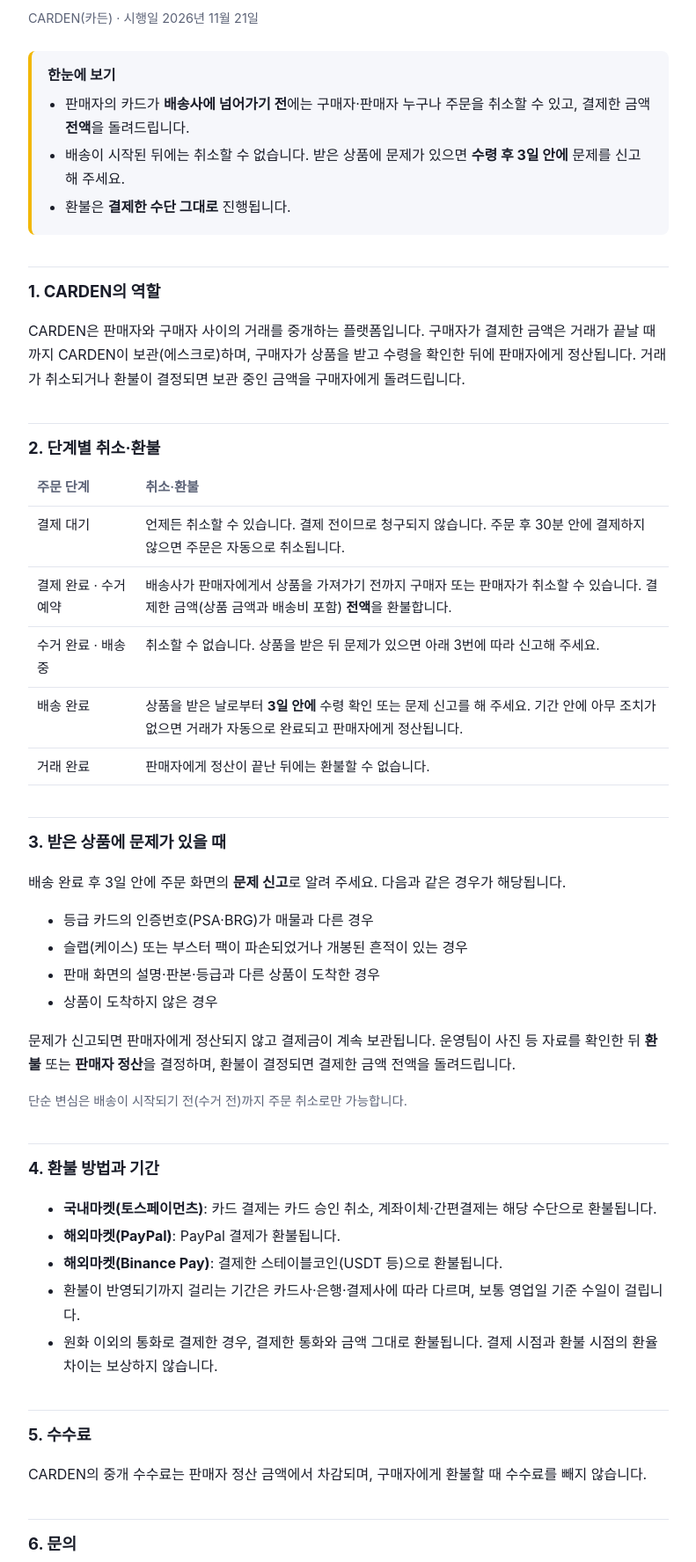
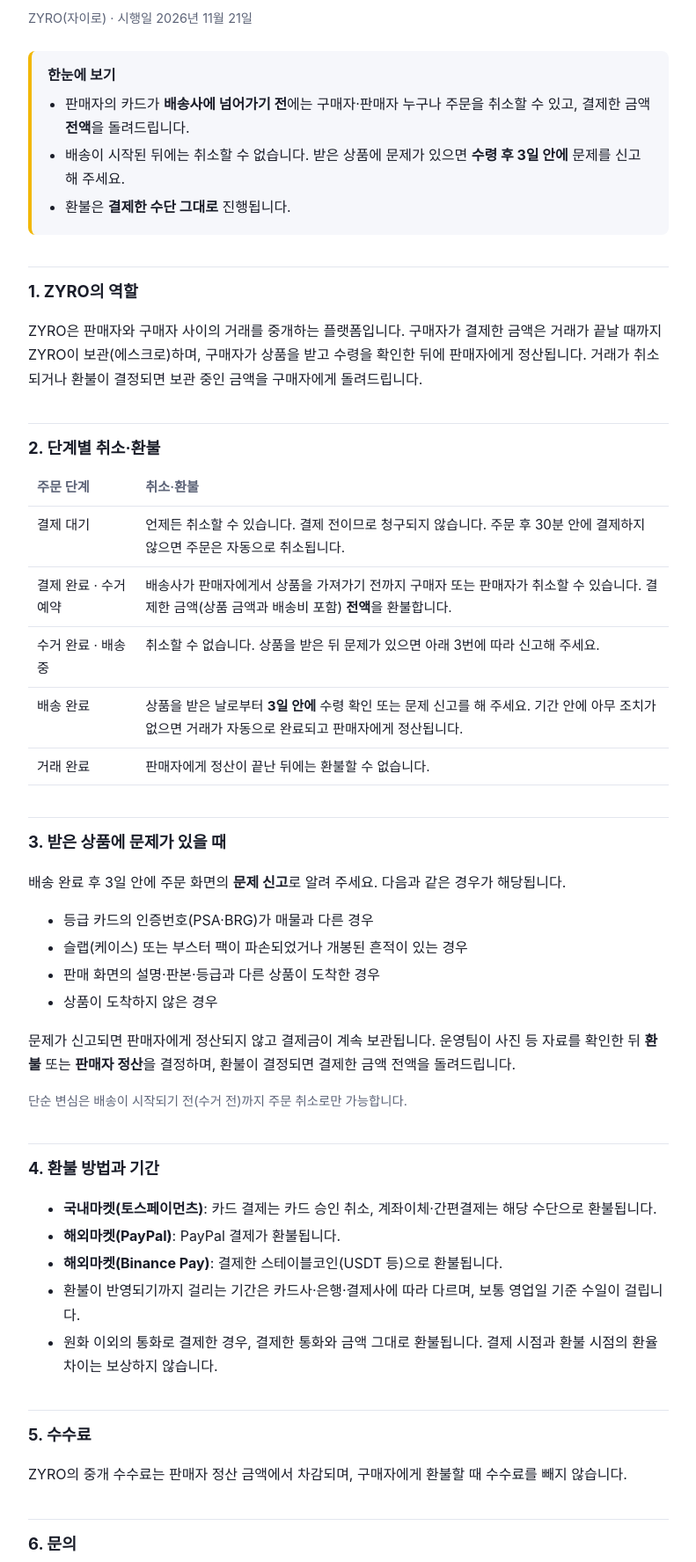
Before and after one commit to nekh802/carden-policies, a plain HTML site: page refund.html in a window 1280 px wide. Shown: the part 73-1849 px from the top of the page at 88% size, without its empty margins (244-1035 px from the left). Drawn offline with Linux system fonts and the light colour scheme.

Commit message:
Rename the brand to ZYRO

```diff
--- a/refund.html
+++ b/refund.html
@@ -3,8 +3,8 @@
 <head>
 <meta charset="utf-8">
 <meta name="viewport" content="width=device-width, initial-scale=1">
-<title>환불 정책 · CARDEN</title>
-<meta name="description" content="CARDEN(카든) 거래의 취소·환불 정책">
+<title>환불 정책 · ZYRO</title>
+<meta name="description" content="ZYRO(자이로) 거래의 취소·환불 정책">
 <style>
   :root { --text: #1a1d29; --muted: #5d6478; --line: #e3e6ee; --bg: #ffffff; --accent: #f2b705; --box: #f6f7fb; }
   @media (prefers-color-scheme: dark) { :root { --text: #eceef4; --muted: #a3a9ba; --line: #333848; --bg: #14161f; --box: #1d2030; } }
@@ -27,7 +27,7 @@
 <body>
 <main>
   <h1>환불 정책</h1>
-  <p class="meta">CARDEN(카든) · 시행일 2026년 11월 21일</p>
+  <p class="meta">ZYRO(자이로) · 시행일 2026년 11월 21일</p>
 
   <div class="summary">
     <strong>한눈에 보기</strong>
@@ -38,8 +38,8 @@
     </ul>
   </div>
 
-  <h2>1. CARDEN의 역할</h2>
-  <p>CARDEN은 판매자와 구매자 사이의 거래를 중개하는 플랫폼입니다. 구매자가 결제한 금액은 거래가 끝날 때까지 CARDEN이 보관(에스크로)하며, 구매자가 상품을 받고 수령을 확인한 뒤에 판매자에게 정산됩니다. 거래가 취소되거나 환불이 결정되면 보관 중인 금액을 구매자에게 돌려드립니다.</p>
+  <h2>1. ZYRO의 역할</h2>
+  <p>ZYRO은 판매자와 구매자 사이의 거래를 중개하는 플랫폼입니다. 구매자가 결제한 금액은 거래가 끝날 때까지 ZYRO이 보관(에스크로)하며, 구매자가 상품을 받고 수령을 확인한 뒤에 판매자에게 정산됩니다. 거래가 취소되거나 환불이 결정되면 보관 중인 금액을 구매자에게 돌려드립니다.</p>
 
   <h2>2. 단계별 취소·환불</h2>
   <table>
@@ -74,7 +74,7 @@
   </ul>
 
   <h2>5. 수수료</h2>
-  <p>CARDEN의 중개 수수료는 판매자 정산 금액에서 차감되며, 구매자에게 환불할 때 수수료를 빼지 않습니다.</p>
+  <p>ZYRO의 중개 수수료는 판매자 정산 금액에서 차감되며, 구매자에게 환불할 때 수수료를 빼지 않습니다.</p>
 
   <h2>6. 문의</h2>
   <table>
```
Also changed, not shown: index.html (+3 -3 lines).
